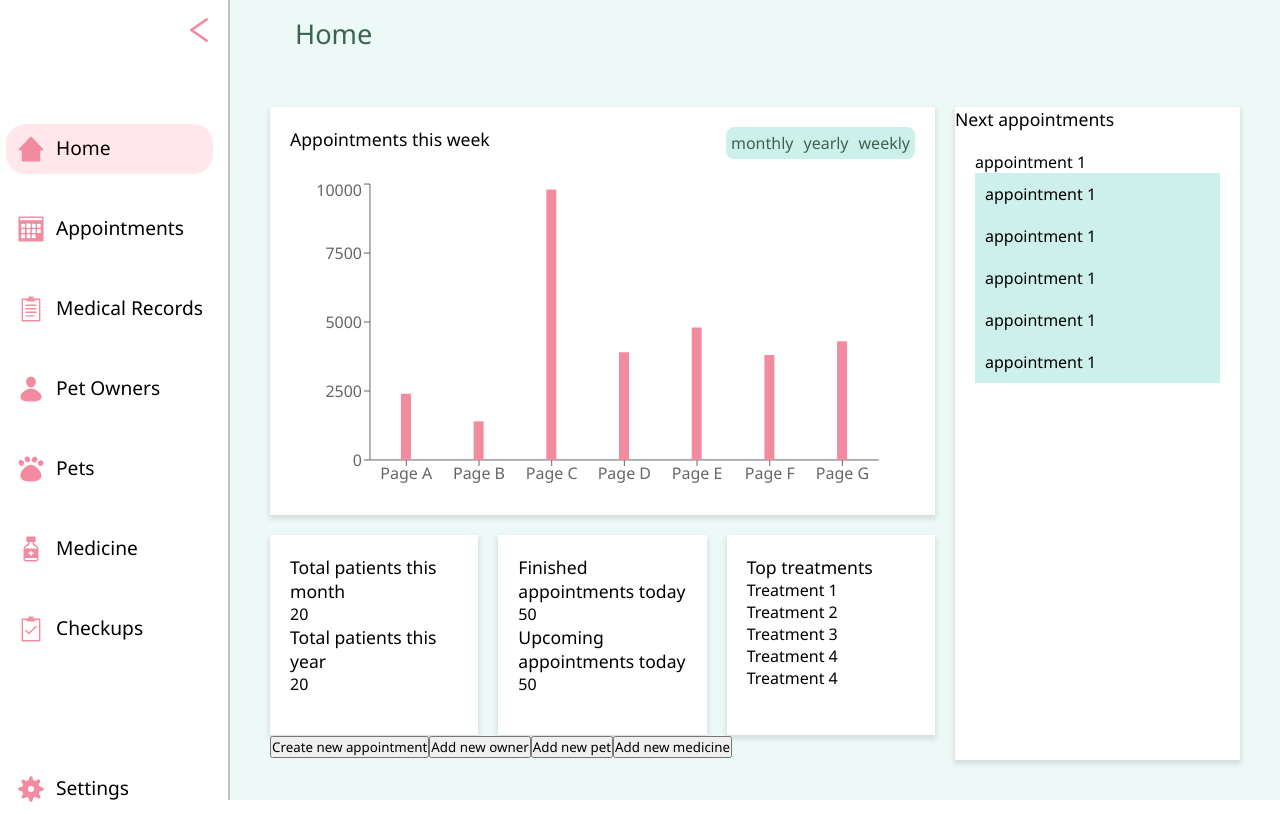
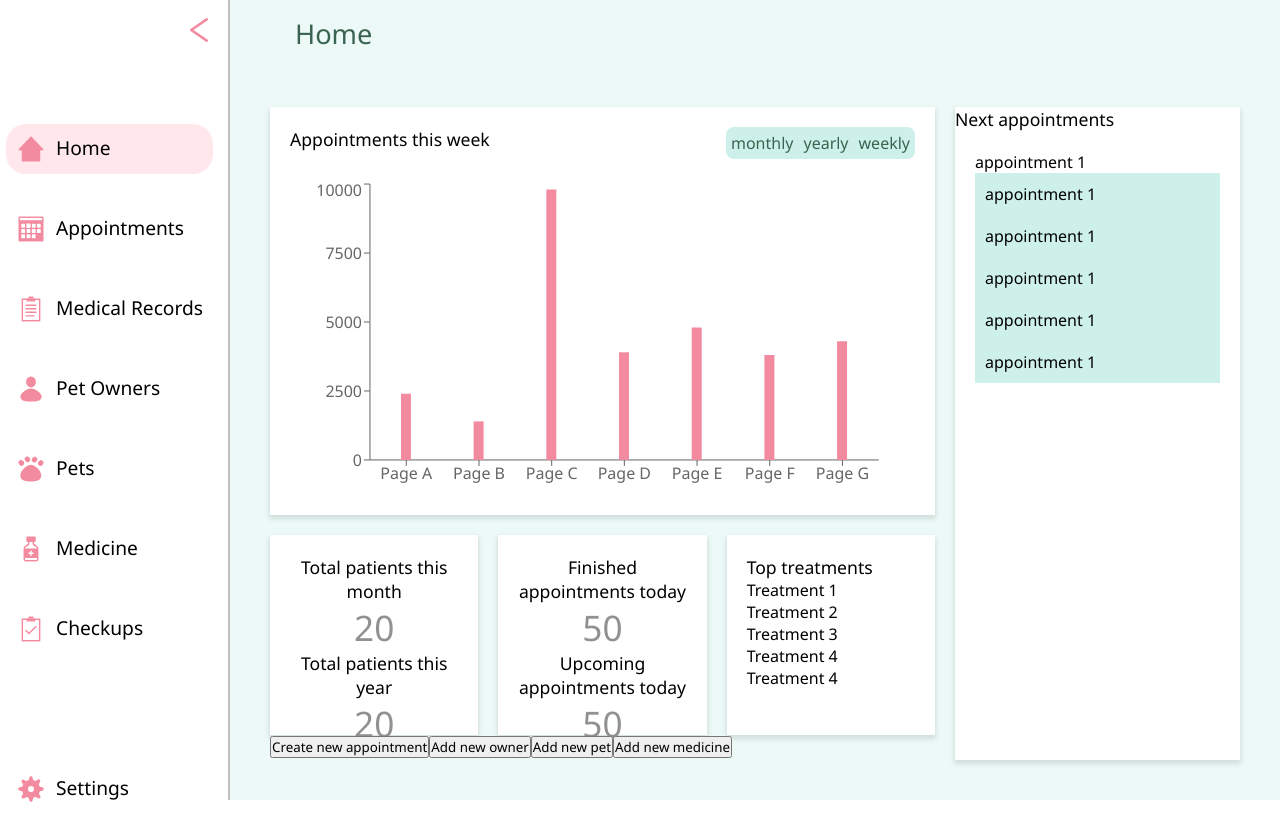
Before and after one commit to everydaycode20/vet4pets, a React (Create React App) app in the folder client/: page / in a window 1280 px wide. Built offline with nearby package versions, Linux system fonts and the light colour scheme.

Commit message:
added styles to home

```diff
--- a/client/src/components/home/home.js
+++ b/client/src/components/home/home.js
@@ -16,7 +16,6 @@ const Main = () => {
                 <div className="charts-container">
                     <div className="charts-inner-container">
                         <HomeChart />
-                        {/* <PatientsStats /> */}
                         <section className="appointments-status">
                             <div className="patients-stats">
                                 <div>
@@ -34,10 +33,6 @@ const Main = () => {
                                 <h2>Upcoming appointments today</h2>
                                 <span>50</span>
                             </div>
-                            {/* <div className="upcoming-appointments">
-                                <h2>Upcoming appointments today</h2>
-                                <span>50</span>
-                            </div> */}
                             <div className="top-treatments">
                                 <h2>Top treatments</h2>
                                 <ul>
--- a/client/src/styles/_global.scss
+++ b/client/src/styles/_global.scss
@@ -5,3 +5,4 @@ $greenText1: #135A5A;
 $greenBackground: #ECF9F7;
 $greeLine: #3A6351;
 $HomeBackground: #ECF9F7;
+$infoText: #919191;
--- a/client/src/styles/home/home.scss
+++ b/client/src/styles/home/home.scss
@@ -50,6 +50,26 @@
                     flex-wrap: wrap;
                     column-gap: 20px;
 
+                    .patients-stats, .finished-appointments{
+                        display: flex;
+                        flex-direction: column;
+                        justify-content: space-between;
+                        align-items: center;
+
+                        h2{
+                            text-align: center;
+                        }
+
+                        div{
+                            text-align: center;
+                        }
+
+                        span{
+                            font-size: 2.2rem;
+                            color: $infoText;
+                        }
+                    }
+
                     .finished-appointments, .patients-stats, .top-treatments{
                         // border: 1px solid rgb(151, 151, 151);
                         padding: 20px;
```
